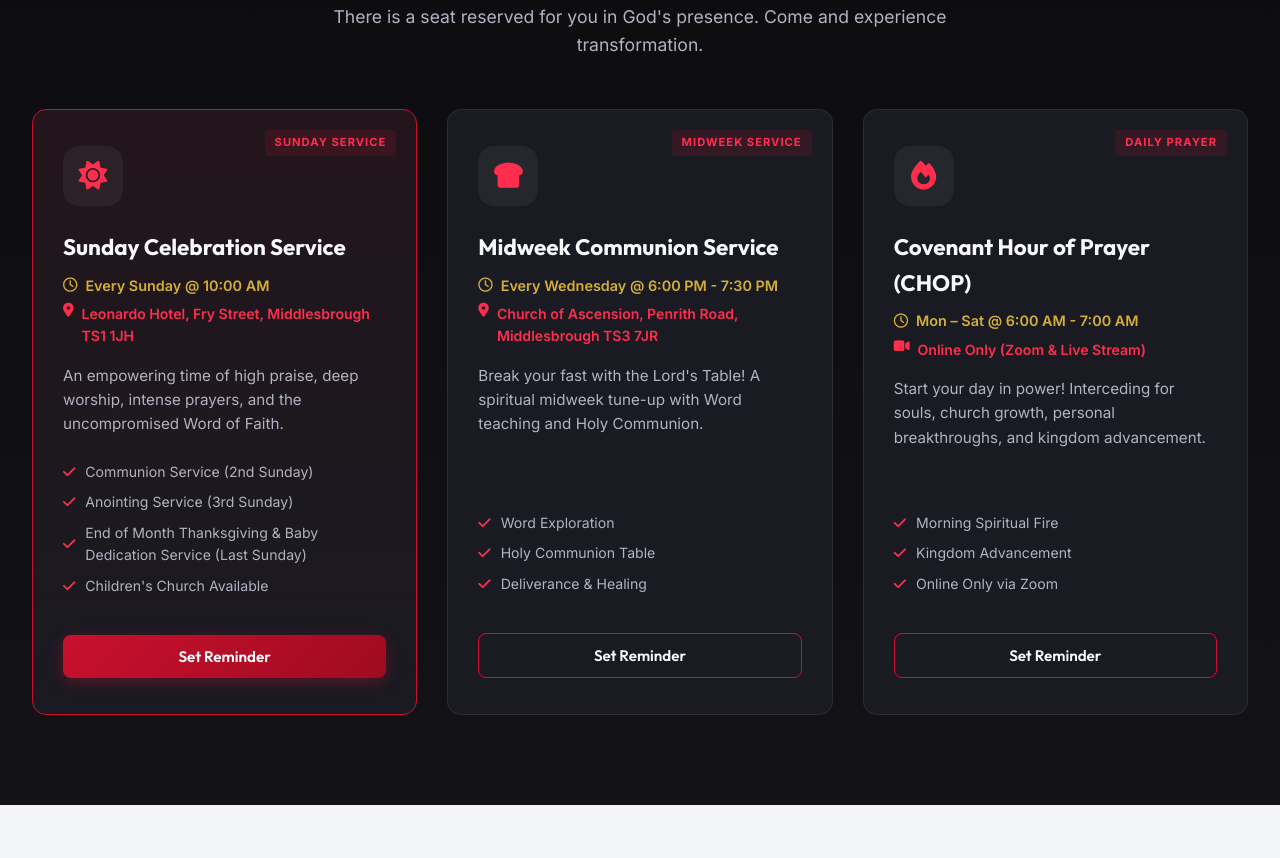
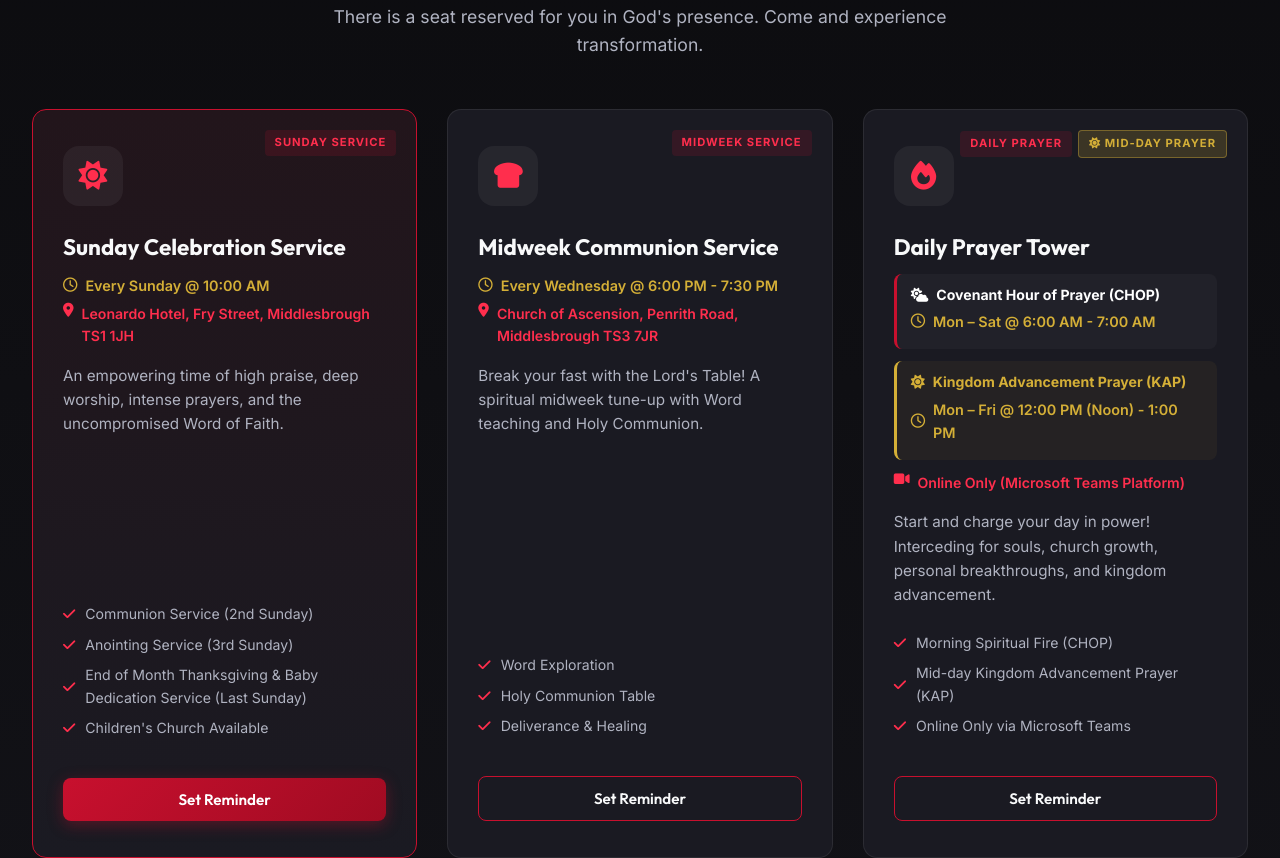
Before and after one commit to El-Gabi/Church-Website, a website built with Vite: page index.html in a window 1280 px wide. Shown: the part 1170-2028 px from the top of the page. Built offline with nearby package versions, Linux system fonts and the light colour scheme.

Commit message:
Add Kingdom Advancement Prayer (KAP) mid-day prayer schedule to Daily Prayer section

```diff
--- a/index.html
+++ b/index.html
@@ -190,18 +190,31 @@
 
         <!-- Service Card 3 -->
         <div class="service-card">
-          <div class="service-badge">DAILY PRAYER</div>
+          <div class="service-badge-group">
+            <span class="service-badge">DAILY PRAYER</span>
+            <span class="service-badge sub-badge-gold"><i class="fa-solid fa-sun"></i> MID-DAY PRAYER</span>
+          </div>
           <div class="service-icon"><i class="fa-solid fa-fire"></i></div>
-          <h3 class="service-name">Covenant Hour of Prayer (CHOP)</h3>
-          <p class="service-time"><i class="fa-regular fa-clock"></i> Mon – Sat @ 6:00 AM - 7:00 AM</p>
-          <p class="service-location"><i class="fa-solid fa-video"></i> Online Only (Zoom & Live Stream)</p>
-          <p class="service-desc">Start your day in power! Interceding for souls, church growth, personal breakthroughs, and kingdom advancement.</p>
+          <h3 class="service-name">Daily Prayer Tower</h3>
+
+          <div class="prayer-sub-item">
+            <h4><i class="fa-solid fa-cloud-sun"></i> Covenant Hour of Prayer (CHOP)</h4>
+            <p class="service-time"><i class="fa-regular fa-clock"></i> Mon – Sat @ 6:00 AM - 7:00 AM</p>
+          </div>
+
+          <div class="prayer-sub-item highlight-kap">
+            <h4><i class="fa-solid fa-sun"></i> Kingdom Advancement Prayer (KAP)</h4>
+            <p class="service-time"><i class="fa-regular fa-clock"></i> Mon – Fri @ 12:00 PM (Noon) - 1:00 PM</p>
+          </div>
+
+          <p class="service-location"><i class="fa-solid fa-video"></i> Online Only (Microsoft Teams Platform)</p>
+          <p class="service-desc">Start and charge your day in power! Interceding for souls, church growth, personal breakthroughs, and kingdom advancement.</p>
           <ul class="service-features">
-            <li><i class="fa-solid fa-check"></i> Morning Spiritual Fire</li>
-            <li><i class="fa-solid fa-check"></i> Kingdom Advancement</li>
-            <li><i class="fa-solid fa-check"></i> Online Only via Zoom</li>
+            <li><i class="fa-solid fa-check"></i> Morning Spiritual Fire (CHOP)</li>
+            <li><i class="fa-solid fa-check"></i> Mid-day Kingdom Advancement Prayer (KAP)</li>
+            <li><i class="fa-solid fa-check"></i> Online Only via Microsoft Teams</li>
           </ul>
-          <button class="btn btn-outline btn-block btnServiceReminder" data-service="Covenant Hour of Prayer">Set Reminder</button>
+          <button class="btn btn-outline btn-block btnServiceReminder" data-service="Daily Prayer (CHOP & KAP)">Set Reminder</button>
         </div>
       </div>
     </div>
@@ -678,7 +691,7 @@
       <div class="footer-grid">
         <div class="footer-col brand-col">
           <div class="brand-logo">
-            <img src="/images/logo.png?v=3" alt="Winners Chapel Logo" class="logo-img">
+            <img src="logo.png?v=3" alt="Winners Chapel Logo" class="logo-img">
             <div class="logo-text">
               <span class="brand-title">WINNERS CHAPEL</span>
               <span class="brand-title">INTERNATIONAL</span>
--- a/style.css
+++ b/style.css
@@ -631,6 +631,53 @@ img {
   padding: 4px 10px;
   border-radius: 4px;
   letter-spacing: 1px;
+}
+
+.service-badge-group {
+  position: absolute;
+  top: 20px;
+  right: 20px;
+  display: flex;
+  align-items: center;
+  gap: 6px;
+  flex-wrap: wrap;
+}
+
+.service-badge-group .service-badge {
+  position: static;
+}
+
+.sub-badge-gold {
+  background: rgba(212, 175, 55, 0.18) !important;
+  color: var(--accent-gold) !important;
+  border: 1px solid rgba(212, 175, 55, 0.4);
+}
+
+.prayer-sub-item {
+  background: rgba(255, 255, 255, 0.03);
+  border-left: 3px solid var(--primary-red);
+  padding: 10px 14px;
+  border-radius: var(--radius-sm);
+  margin-bottom: 12px;
+}
+
+.prayer-sub-item h4 {
+  font-size: 0.88rem;
+  font-weight: 700;
+  color: #FFFFFF;
+  margin-bottom: 4px;
+  display: flex;
+  align-items: center;
+  gap: 8px;
+}
+
+.prayer-sub-item.highlight-kap {
+  border-left-color: var(--accent-gold);
+  background: rgba(212, 175, 55, 0.06);
+}
+
+.prayer-sub-item.highlight-kap h4 {
+  color: var(--accent-gold);
 }
 
 .service-icon {
```
